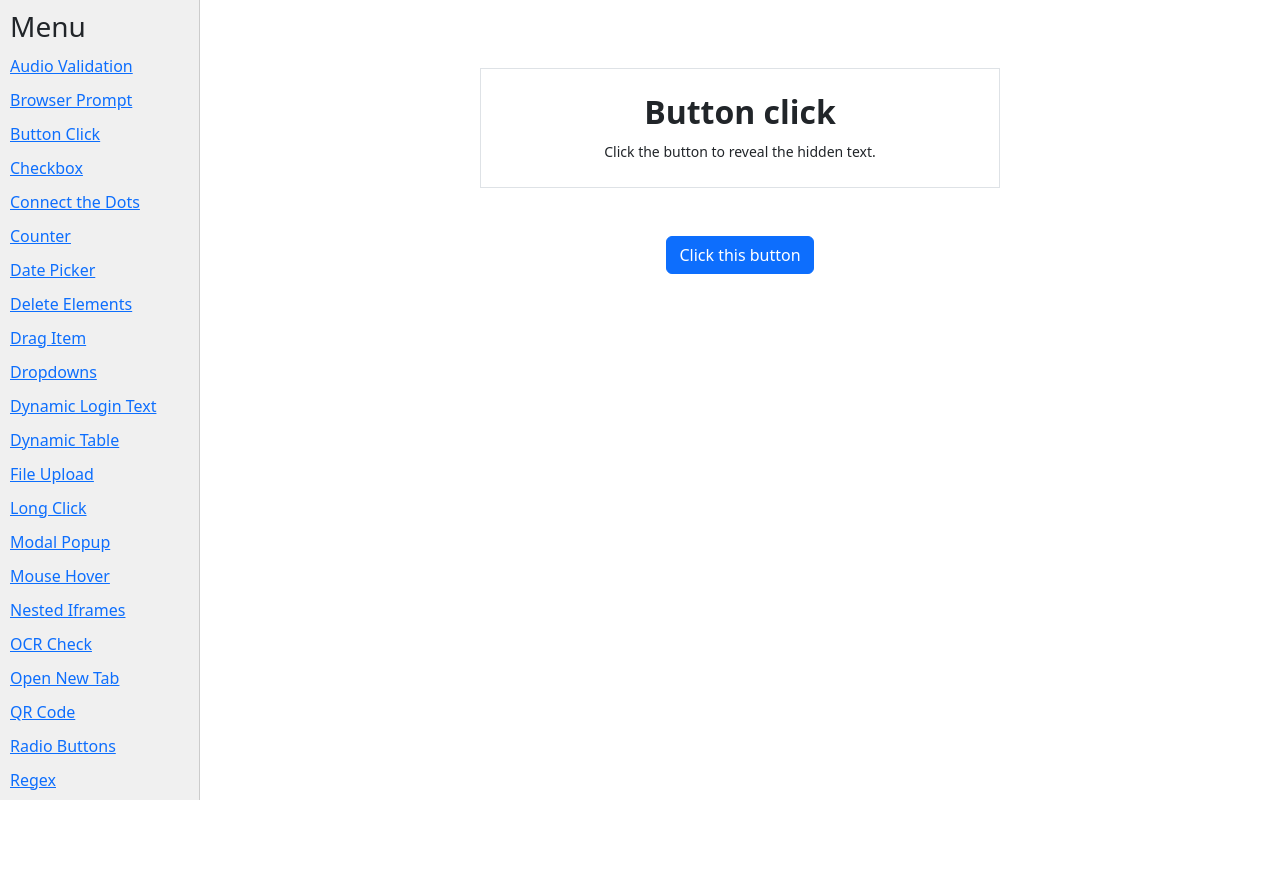
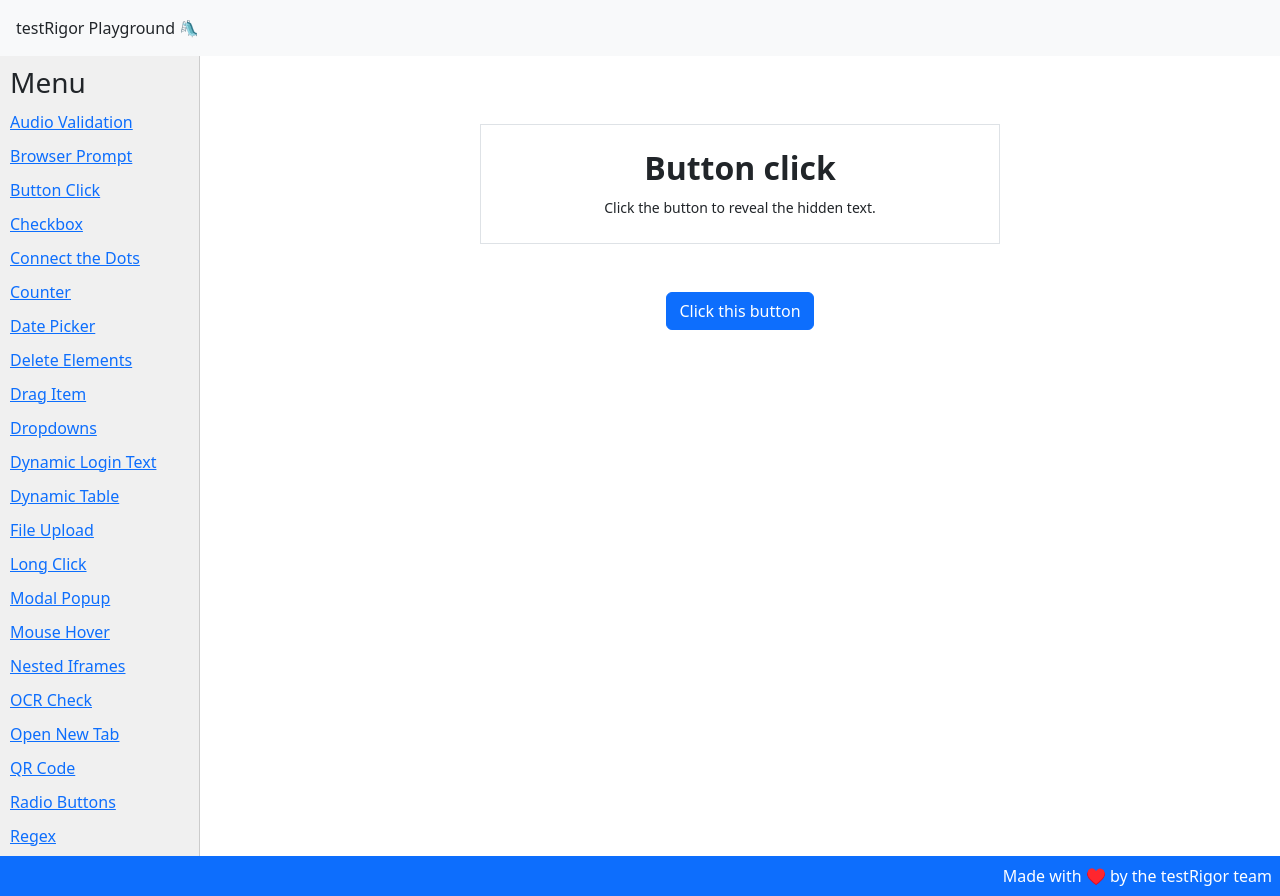
Before and after one commit to thiagonunes11/testRigorPlayground, a React (Create React App) app: page /buttonClick in a window 1280 px wide. Before the commit the page ends 800 px from the top, so only its background shows below. Built offline with nearby package versions, Linux system fonts and the light colour scheme.

Commit message:
added footer and header

```diff
--- a/package.json
+++ b/package.json
@@ -13,6 +13,7 @@
     "qrcode.react": "^4.1.0",
     "qrcodejs": "^1.0.0",
     "react": "^18.3.1",
+    "react-bootstrap": "^2.10.5",
     "react-dom": "^18.3.1",
     "react-router-dom": "^6.28.0",
     "react-scripts": "5.0.1",
--- a/src/App.js
+++ b/src/App.js
@@ -3,11 +3,16 @@ import { BrowserRouter as Router, Routes, Route } from 'react-router-dom';
 import Sidebar from './components/Sidebar';
 import QRCodePage from './pages/qrCode'
 import ButtonClick from './pages/buttonClick';
+import Footer from './components/Footer';
+import Header from './components/Header'
 
 function App() {
     return (
         <Router>
+            <div>
+                <Header />
                 <div style={{ display: 'flex' }}>
+
                     {/* Sidebar (Lista à Esquerda) */}
                     <Sidebar />
 
@@ -49,6 +54,8 @@ function App() {
                         </Routes>
                     </div>
                 </div>
+                <Footer />
+            </div>
         </Router>
     );
 }
--- /dev/null
+++ b/src/components/Footer.js
@@ -0,0 +1,17 @@
+import {Container, Row, Col, Stack, Image, Nav, NavLink} from "react-bootstrap"
+
+function Footer(){
+    return(
+        <footer >
+            <Container fluid>
+                <Row className="bg-primary justify-content-end text-white p-2">
+                    Made with ♥️ by the testRigor team
+                </Row>
+
+            </Container>
+
+        </footer>
+    )
+}
+
+export default Footer;
--- /dev/null
+++ b/src/components/Header.js
@@ -0,0 +1,17 @@
+import {Container, Row, Col, Stack, Image, Nav, NavLink} from "react-bootstrap"
+
+function Header(){
+    return(
+        <header >
+            <Container fluid>
+                <Row className="bg-light text-dark p-3">
+                    testRigor Playground 🛝
+                </Row>
+
+            </Container>
+
+        </header>
+    )
+}
+
+export default Header;
```
Also changed, not shown: 1 other file (tests, documents, lock files or other folders). Lines whose indentation alone changed are shown as unchanged.
